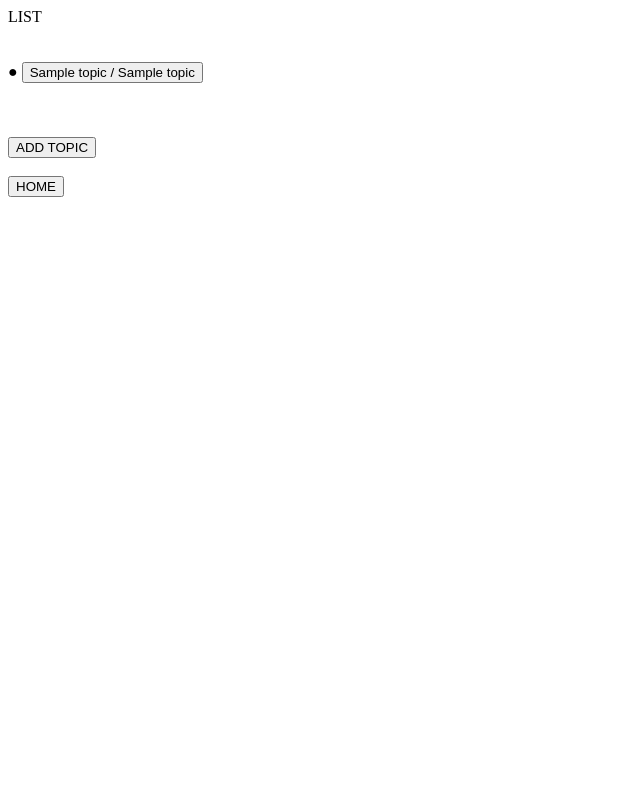
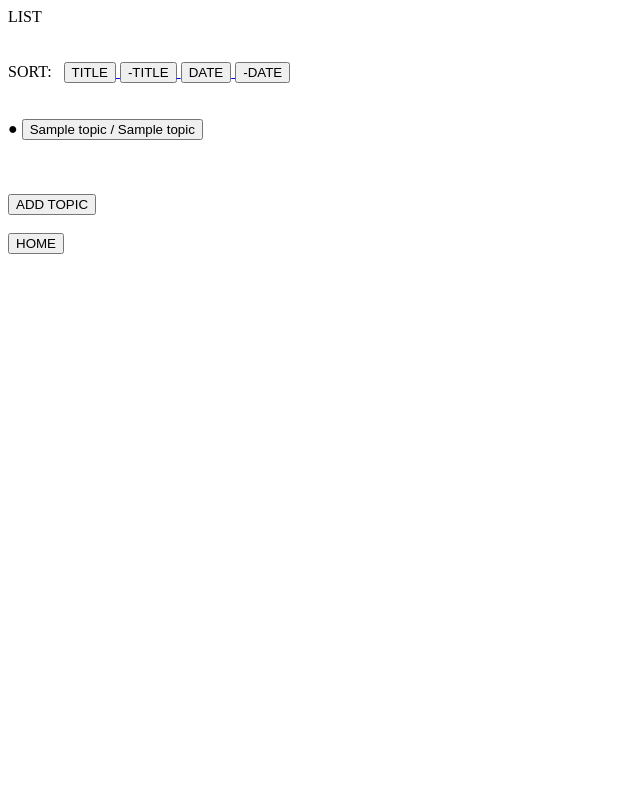
Before and after one commit to xxvnt4/rand, a Django app: page /user_list/ in a window 1280 px wide. Shown: the whole page, without its empty margins (0-640 px from the left). Run offline with Django 4.2, Linux system fonts and the light colour scheme; a user stored in the database is signed in; tables that the repository leaves empty hold one stand-in row (values such as "Sample post").

Commit message:
Add sorting buttons to the List page
Title, -Title, Date, -Date

Override methods get_query_set, get_context_data

```diff
--- a/rand/main/models.py
+++ b/rand/main/models.py
@@ -17,7 +17,7 @@ class Topics(models.Model):
     class Meta:
         verbose_name = 'topic'
         verbose_name_plural = 'topics'
-        ordering = ['author', 'date_created']
+        ordering = ['date_created']
 
     def __str__(self):
         if self.subtitle:
--- a/rand/main/templates/main/user_list.html
+++ b/rand/main/templates/main/user_list.html
@@ -1,14 +1,32 @@
 LIST <br> <br> <br>
+
+SORT: &nbsp
+
+<a href="?sort=title">
+    <input type="button" value="TITLE">
+</a>
+
+<a href="?sort=-title">
+    <input type="button" value="-TITLE">
+</a>
+
+<a href="?sort=date_created">
+    <input type="button" value="DATE">
+</a>
+
+<a href="?sort=-date_created">
+    <input type="button" value="-DATE">
+</a> <br> <br> <br>
 
 {% if is_paginated %}
     {% for page in paginator.page_range %}
-        <a href="{{ request.path }}?page={{ page }}">
+        <a href="{{ request.path }}?page={{ page }}&sort={{ sort_order }}">
             <input type="button" value="{{ page }}">
         </a>
     {% endfor %}
 
     {% if page_obj.has_previous %}
-        <a href="{{ request.path }}?page={{ page_obj.previous_page_number }}">
+        <a href="{{ request.path }}?page={{ page_obj.previous_page_number }}&sort={{ sort_order }}">
             <input type="button" value="PREVIOUS">
         </a>
 
@@ -18,7 +36,7 @@ LIST <br> <br> <br>
     {% endif %}
 
     {% if page_obj.has_next %}
-        <a href="{{ request.path }}?page={{ page_obj.next_page_number }}">
+        <a href="{{ request.path }}?page={{ page_obj.next_page_number }}&sort={{ sort_order }}">
             <input type="button" value="NEXT"> <br> <br> <br>
         </a>
     {% endif %}
--- a/rand/main/views.py
+++ b/rand/main/views.py
@@ -1,11 +1,13 @@
 from datetime import datetime
 from random import choice
+from urllib import request
 
 from django.contrib.auth import authenticate, login
 from django.contrib.auth.decorators import login_required
 from django.contrib.auth.mixins import LoginRequiredMixin
 from django.contrib.auth.models import User
 from django.contrib.auth.views import LogoutView
+from django.core.paginator import Paginator, PageNotAnInteger, EmptyPage
 from django.http import Http404, HttpResponseRedirect
 from django.shortcuts import redirect, render, get_object_or_404
 from django.urls import reverse, reverse_lazy
@@ -34,8 +36,43 @@ class TopicsList(LoginRequiredMixin, ListView):
     paginate_by = 10
     allow_empty = False
 
+    def get_context_data(self, **kwargs):
+        context = super().get_context_data(**kwargs)
+
+        sort_order = self.request.GET.get('sort', 'date_created')
+        queryset = self.get_queryset()
+
+        if sort_order == 'title':
+            queryset = queryset.order_by('title')
+
+        if sort_order == '-title':
+            queryset = queryset.order_by('-title')
+
+        if sort_order == 'date_created':
+            queryset = queryset.order_by('date_created')
+
+        if sort_order == '-date_created':
+            queryset = queryset.order_by('-date_created')
+
+        paginator = Paginator(queryset, self.paginate_by)
+        page = self.request.GET.get('page')
+
+        try:
+            queryset = paginator.page(page)
+        except PageNotAnInteger:
+            queryset = paginator.page(1)
+        except EmptyPage:
+            queryset = paginator.page(paginator.num_pages)
+
+        context['topics'] = queryset
+        context['paginator'] = paginator
+        context['sort_order'] = sort_order
+
+        return context
+
     def get_queryset(self):
-        return Topics.objects.filter(author=self.request.user)
+        return super().get_queryset().filter(author=self.request.user)
+
 
     def dispatch(self, request, *args, **kwargs):
         try:
```
